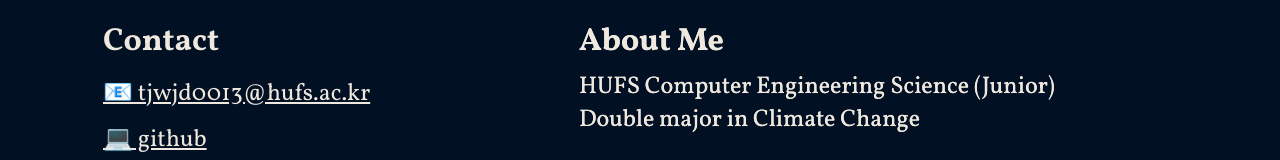
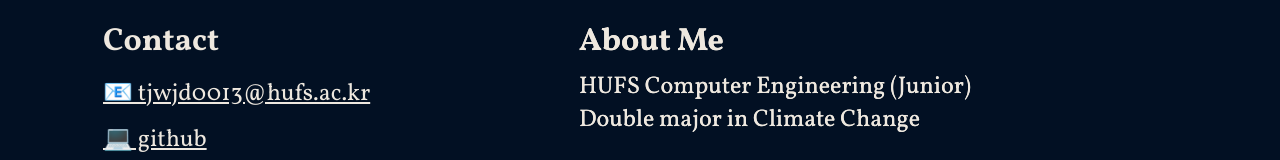
Before and after one commit to SeoJeong-Lee/portfolio-page, a React (Vite) app: page / in a window 1280 px wide. Shown: the part 481-641 px from the top of the page. Built offline with nearby package versions, Linux system fonts and the light colour scheme; a web font is replaced by a local one.

Commit message:
division

```diff
--- a/src/screens/main/sections/profileSummary/profileSummary.tsx
+++ b/src/screens/main/sections/profileSummary/profileSummary.tsx
@@ -8,7 +8,7 @@ export const ProfileSummary = (): JSX.Element => {
             </div>
 
             <p className="flex items-center w-[512px] h-[33px] mt-1.5 [font-family:'Vollkorn',Helvetica] font-normal text-cream text-2xl tracking-[0] leading-[normal]">
-                HUFS Computer Engineering Science (Junior)
+                HUFS Computer Engineering (Junior)
             </p>
 
             <p className="flex items-center w-[378px] h-[33px] [font-family:'Vollkorn',Helvetica] font-normal text-cream text-2xl tracking-[0] leading-[normal]">
```
